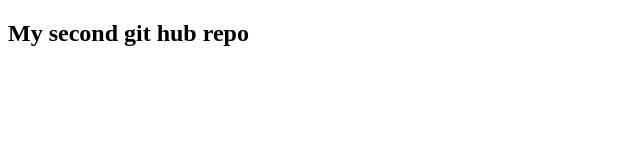
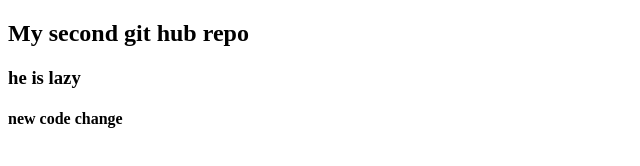
Before and after one commit to jihad-hossain1/my-second-repo, a plain HTML site: page index.html in a window 1280 px wide. Shown: the whole page, without its empty margins (0-640 px from the left). Drawn offline with Linux system fonts and the light colour scheme.

Commit message:
add header

```diff
--- a/index.html
+++ b/index.html
@@ -8,5 +8,7 @@
 </head>
 <body>
     <h2>My second git hub repo</h2>
+    <h3>he is lazy</h3>
+    <h4>new code change</h4>
 </body>
 </html>
```
